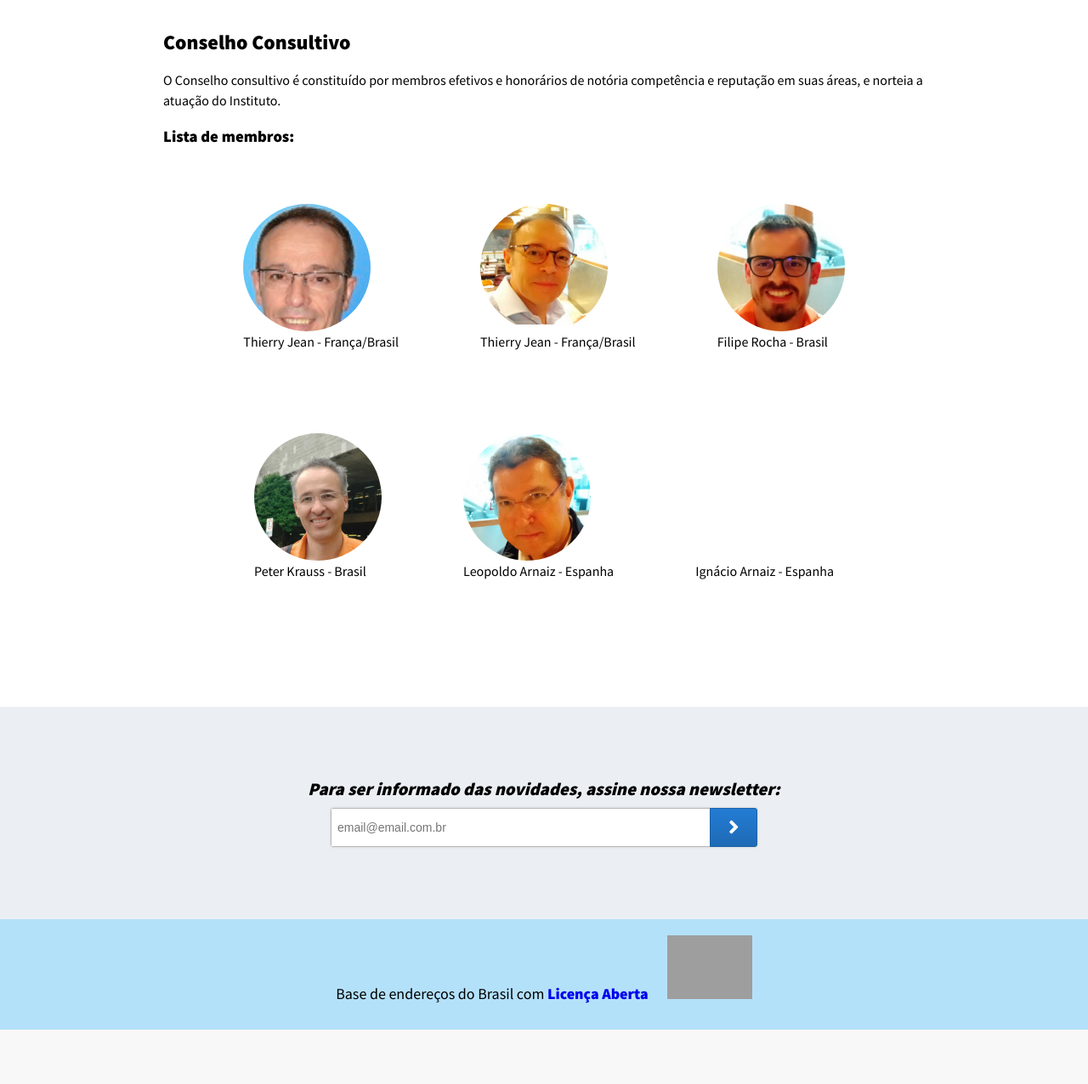
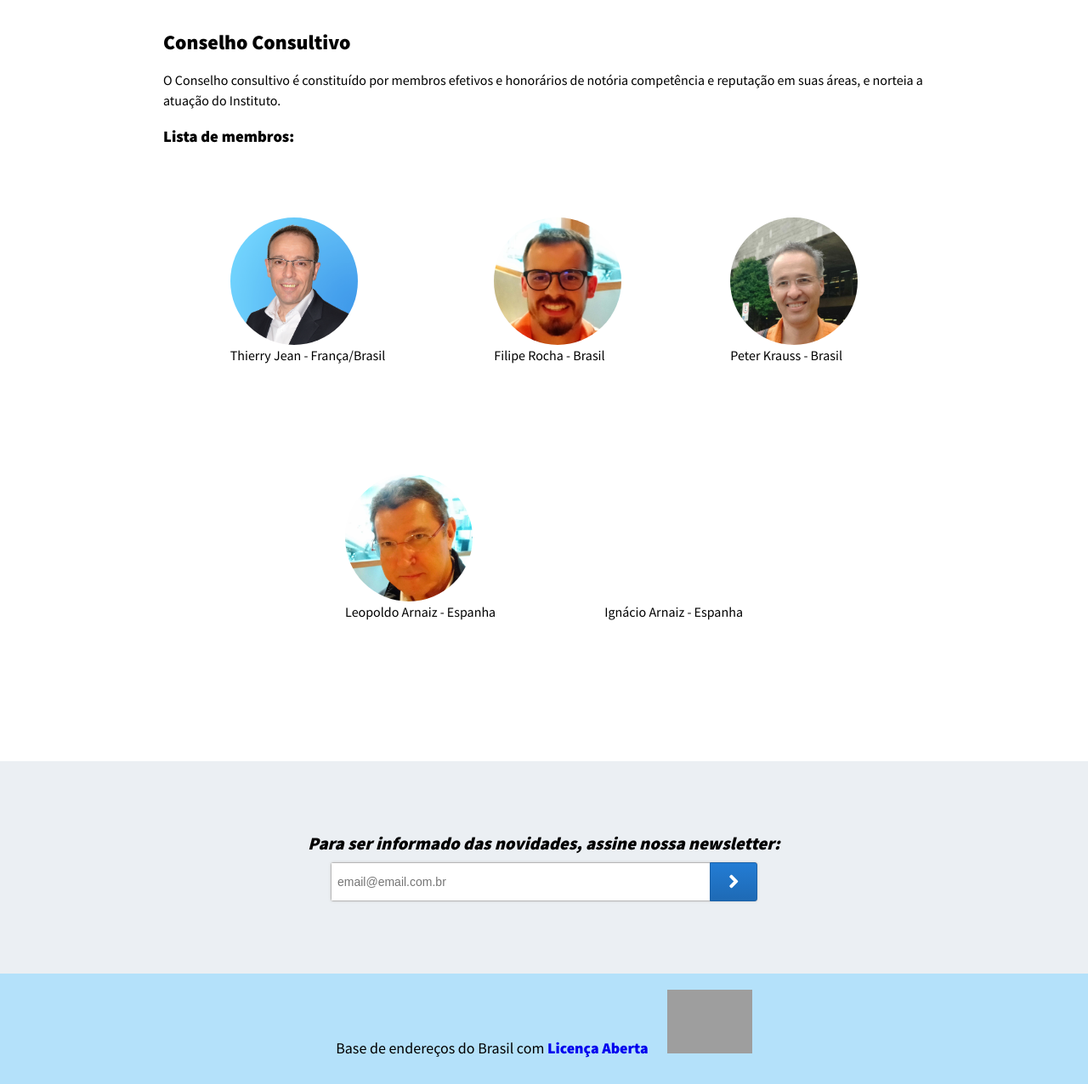
Before and after one commit to AddressForAll/site-v1, a PHP site: page /quemsomos.php in a window 1280 px wide. Shown: the part 973-2249 px from the top of the page at 85% size. Before the commit the page ends 2185 px from the top, so only its background shows below. Run offline with PHP 8.4, Linux system fonts and the light colour scheme; style sheets or scripts are compiled from the project's sources; some libraries are stand-ins or nearby versions; grey boxes are pictures that could not be loaded.

Commit message:
Fix Thierry picture

```diff
--- a/quemsomos.php
+++ b/quemsomos.php
@@ -43,12 +43,6 @@
         </div>
         <div class='team-profile'>
           <div class='team-picture'>
-            <img src='resources/img/equipe-thierry2.jpg'>
-          </div>
-          <span>Thierry Jean - França/Brasil</span>
-        </div>
-        <div class='team-profile'>
-          <div class='team-picture'>
             <img src='resources/img/equipe-filipe.jpg'>
           </div>
           <span>Filipe Rocha - Brasil</span>
--- a/resources/css/style.css
+++ b/resources/css/style.css
@@ -802,7 +802,7 @@ button.default-blue:hover {
   -webkit-box-direction: normal;
       -ms-flex-direction: column;
           flex-direction: column;
-  margin: 3rem;
+  margin: 4rem;
 }
 
 #quem-somos .team-list .team-picture {
--- a/resources/css/style.scss
+++ b/resources/css/style.scss
@@ -663,7 +663,7 @@ button.default-blue:hover {
 		.team-profile {
 			display: flex;
 			flex-direction: column;
-			margin: 3rem;
+			margin: 4rem;
 		}
 		.team-picture {
 			position: relative;
```
Also changed, not shown: resources/img/equipe-thierry.jpg.
